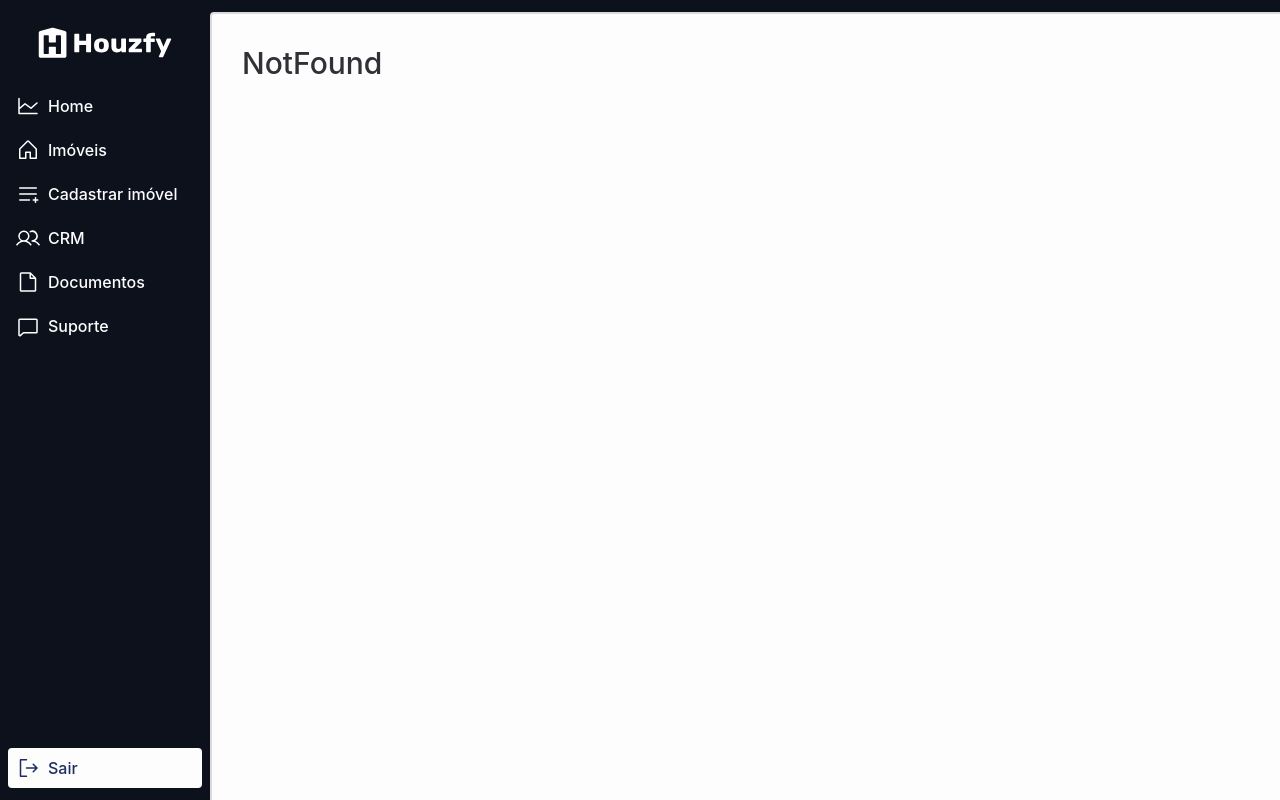
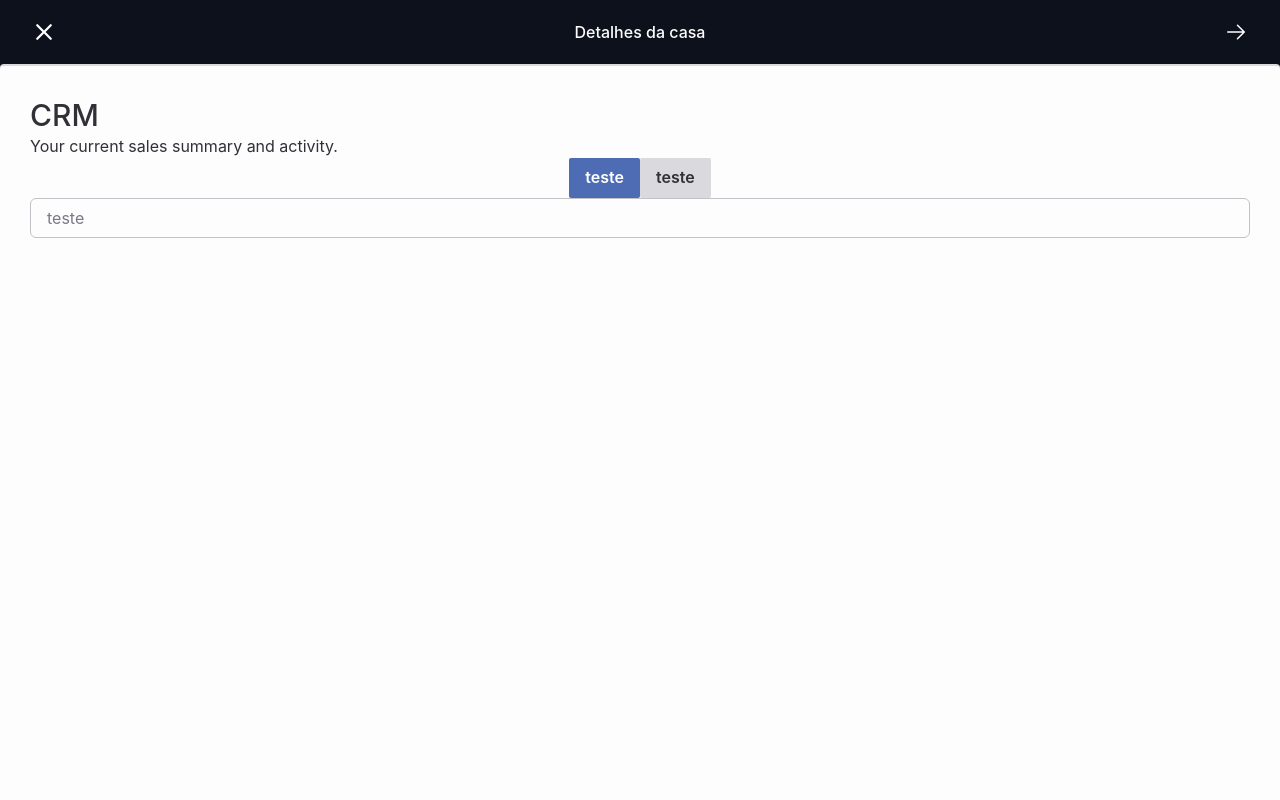
Before and after one commit to theogandara/houzfy-dashboard, a React (Create React App) app: page /casa/detalhes in a window 1280 px wide. Built offline with nearby package versions, Linux system fonts and the light colour scheme.

Commit message:
Feat: added new layout - LayoutHeader

```diff
--- /dev/null
+++ b/src/components/Button/ButtonIcon.tsx
@@ -0,0 +1,22 @@
+import { Button } from "@chakra-ui/react";
+import { ReactElement } from "react";
+
+interface ButtonIconProps {
+  icon: ReactElement;
+  onClick: () => void;
+}
+
+export const ButtonIcon = ({ icon, onClick }: ButtonIconProps) => {
+  return (
+    <Button
+      onClick={onClick}
+      colorScheme="whiteAlpha"
+      variant="ghost"
+      w="40px"
+      h="40px"
+      p="0px"
+    >
+      {icon}
+    </Button>
+  );
+};
--- a/src/components/Texts/Texts.tsx
+++ b/src/components/Texts/Texts.tsx
@@ -1,10 +1,10 @@
-import { Text } from "@chakra-ui/react";
+import { Text, TextProps } from "@chakra-ui/react";
 
-interface TextProps {
+interface TextCustomProps extends TextProps {
   children: React.ReactNode;
 }
 
-const Title = ({ children }: TextProps) => {
+const Title = ({ children }: TextCustomProps) => {
   return (
     <Text fontWeight="500" fontSize="30px" lineHeight="38px">
       {children}
@@ -12,15 +12,15 @@ const Title = ({ children }: TextProps) => {
   );
 };
 
-const Subtitle = ({ children }: TextProps) => {
+const Subtitle = ({ children, ...props }: TextCustomProps) => {
   return (
-    <Text fontSize="16px" lineHeight="24px">
+    <Text fontSize="16px" lineHeight="24px" {...props}>
       {children}
     </Text>
   );
 };
 
-const Label = ({ children }: TextProps) => {
+const Label = ({ children }: TextCustomProps) => {
   return (
     <Text fontSize="14px" lineHeight="20px">
       {children}
--- /dev/null
+++ b/src/hooks/useRedirect.ts
@@ -0,0 +1,11 @@
+import { useNavigate } from "react-router-dom";
+
+export const useRedirect = () => {
+  const navigate = useNavigate();
+
+  const navigateTo = (path: string) => {
+    navigate(path);
+  };
+
+  return { navigateTo };
+};
--- /dev/null
+++ b/src/layouts/LayoutHeader.tsx
@@ -0,0 +1,90 @@
+import { ReactNode } from "react";
+import { Box, Flex } from "@chakra-ui/react";
+import { motion } from "framer-motion";
+import { Subtitle } from "../components/Texts/Texts";
+import { ArrowRight, X } from "@phosphor-icons/react";
+import { ButtonIcon } from "../components/Button/ButtonIcon";
+
+export type LayoutHeaderProps = {
+  children: ReactNode;
+  title: string;
+  onClickBack?: () => void;
+  onClickNext?: () => void;
+};
+
+export const LayoutHeader = ({
+  children,
+  title,
+  onClickBack,
+  onClickNext,
+}: LayoutHeaderProps) => {
+  return (
+    <Flex
+      minH="100dvh"
+      maxH="100dvh"
+      direction="column"
+      overflow="hidden"
+      bg="background.secondary"
+    >
+      <Flex direction="column">
+        <Flex minH="100dvh">
+          <Flex direction="column" w="100%" minH="full" flex="1">
+            <Flex
+              alignItems="center"
+              px="24px"
+              h="64px"
+              justify="space-between"
+            >
+              <Flex>
+                {onClickBack && (
+                  <ButtonIcon
+                    onClick={onClickBack}
+                    icon={<X color="white" weight="bold" size={24} />}
+                  />
+                )}
+              </Flex>
+              <Subtitle fontWeight="500" color="text.primary">
+                {title}
+              </Subtitle>
+              <Flex>
+                {onClickNext && (
+                  <ButtonIcon
+                    onClick={onClickNext}
+                    icon={<ArrowRight color="white" size={24} />}
+                  />
+                )}
+              </Flex>
+            </Flex>
+            <Box pos="relative" h="full" flex="1" bg="background.secondary">
+              <Flex
+                overflowY="auto"
+                w="100%"
+                minH="100%"
+                maxH="100%"
+                maxW="100%"
+                p="30px"
+                bg="background.primary"
+                direction="column"
+                borderTopLeftRadius="4px"
+                borderTopRightRadius="4px"
+                borderTop="2px solid"
+                borderColor="gray.100"
+              >
+                <motion.div
+                  initial={{ opacity: 0, x: 10 }}
+                  animate={{ opacity: 1, x: 0 }}
+                  exit={{ opacity: 0 }}
+                  transition={{ duration: 0.3 }}
+                >
+                  {children}
+                </motion.div>
+              </Flex>
+            </Box>
+          </Flex>
+        </Flex>
+      </Flex>
+    </Flex>
+  );
+};
+
+export default LayoutHeader;
--- /dev/null
+++ b/src/pages/Details.tsx
@@ -0,0 +1,24 @@
+import { Box, Button, Input } from "@chakra-ui/react";
+import { Subtitle, Title } from "../components/Texts/Texts";
+import { useRedirect } from "../hooks/useRedirect";
+import LayoutHeader from "../layouts/LayoutHeader";
+
+export const HouseDetails = () => {
+  const { navigateTo } = useRedirect();
+  return (
+    <LayoutHeader
+      title="Detalhes da casa"
+      onClickNext={() => navigateTo("/")}
+      onClickBack={() => navigateTo("/")}
+    >
+      <Title>CRM</Title>
+      <Subtitle>Your current sales summary and activity.</Subtitle>
+      <Box textAlign="center" fontSize="xl">
+        <Button colorScheme="blue">teste</Button>
+        <Button colorScheme="gray">teste</Button>
+
+        <Input placeholder="teste" />
+      </Box>
+    </LayoutHeader>
+  );
+};
--- a/src/routes/index.tsx
+++ b/src/routes/index.tsx
@@ -6,6 +6,7 @@ import { Imoveis } from "../pages/Imoveis";
 import { NotFound } from "../pages/NotFound";
 import { Login } from "../pages/Login";
 import { Signup } from "../pages/Signup";
+import { HouseDetails } from "../pages/Details";
 
 const AppRoutes = () => {
   return (
@@ -17,6 +18,7 @@ const AppRoutes = () => {
         <Route path="/cadastro" element={<Signup />} />
         <Route path="/crm" element={<CRM />} />
         <Route path="/imoveis" element={<Imoveis />} />
+        <Route path="/casa/detalhes" element={<HouseDetails />} />
       </Routes>
     </AnimatePresence>
   );
```
